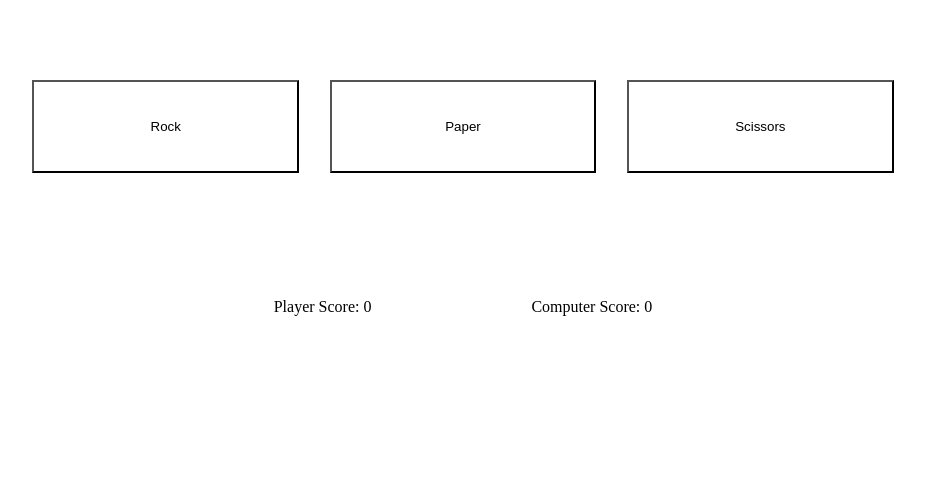
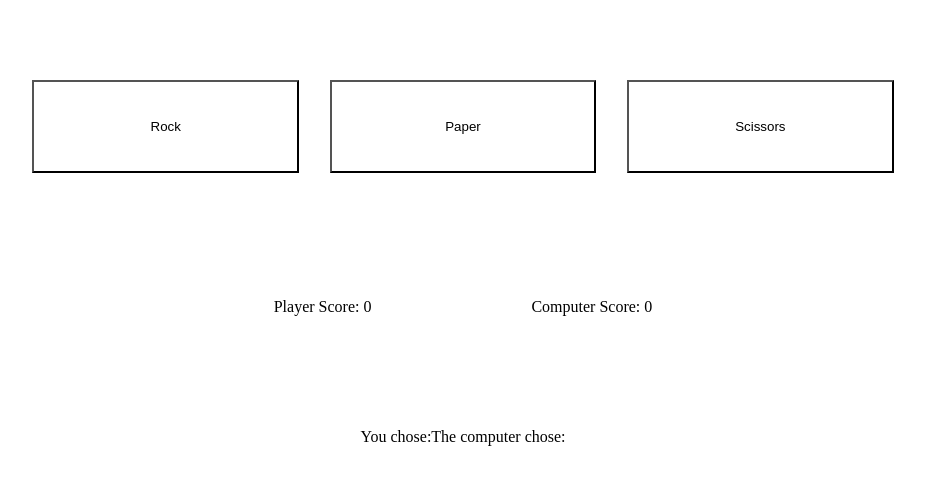
Before and after one commit to Herringtonjc/rock-paper-scissors-ui, a plain HTML site: page index.html in a window 1280 px wide. Shown: the part 182-666 px from the top of the page, without its empty margins (177-1102 px from the left). Drawn offline with Linux system fonts and the light colour scheme.

Commit message:
Add sections for displaying scores and choices

```diff
--- a/index.html
+++ b/index.html
@@ -8,9 +8,11 @@
 	<link rel="stylesheet" type="text/css" href="./style.css" />
 </head>
 <body>
+
 	<div class="flex-header">
 		<h1>Rock, Paper, Scissors</h1>
 	</div>
+
 	<div class="flex-container">
 		<div class="buttons">
 			<button id="rock">Rock</button>
@@ -18,17 +20,21 @@
 			<button id="scissors">Scissors</button>
 		</div>
 	</div>
+
 	<div class="flex-scores">
 		<p id="player-score-title">Player Score: <span id="player-score">0</span></p>
 		<p id="computer-score-title">Computer Score: <span id="computer-score">0</span></p>
 	</div>
+
 	<div class="flex-selections">
-	<p id="player-selection"></p>
-	<p id="computer-selection"></p>
+		<p id="player-choice-title">You chose: <span id="player-choice"></span></p>
+		<p id="computer-choice-title">The computer chose: <span id="computer-choice"></span></p>
 	</div>
+
 	<div class="flex-winner">
 		<p id="winner"></p>
 	</div>
+
 <script src="script.js"></script>
 </body>
 </html>
```
Lines whose indentation alone changed are shown as unchanged.
